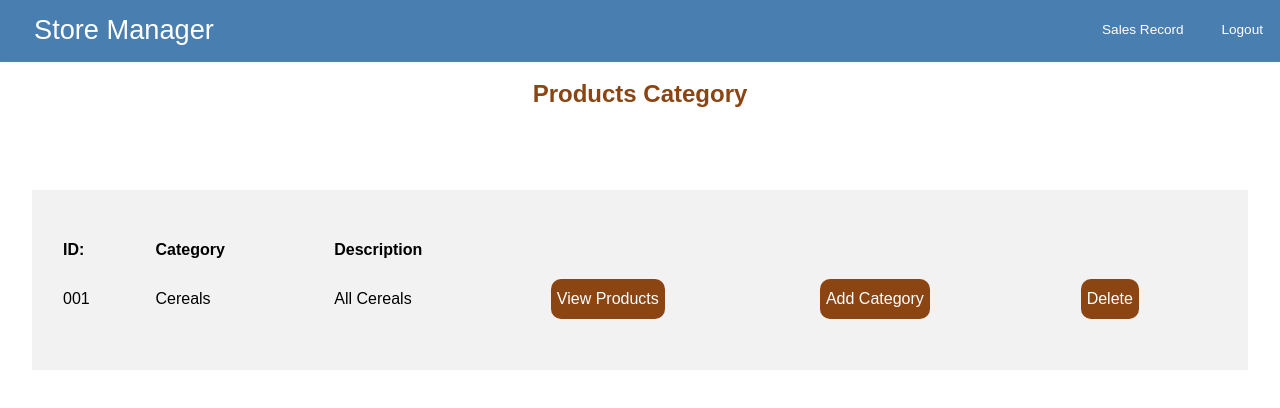
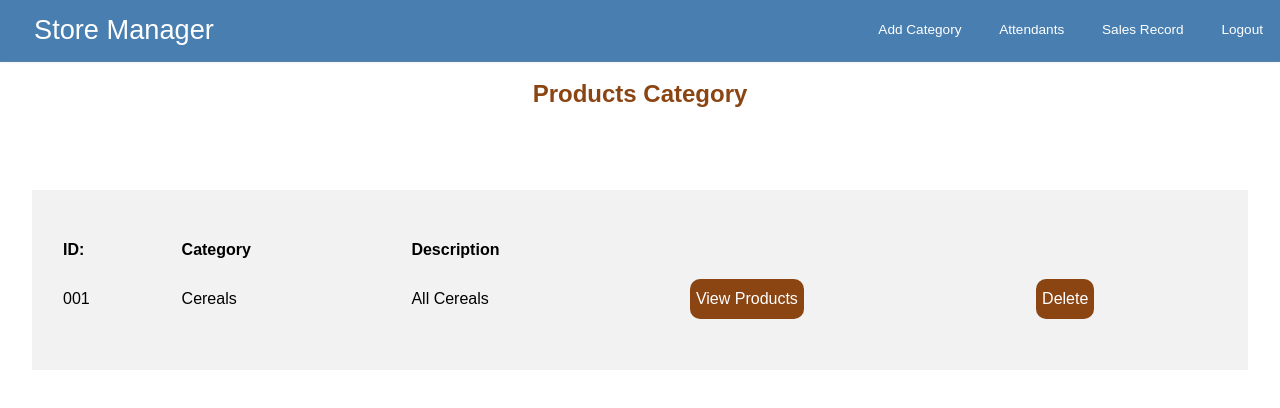
Before and after one commit to kmwangemi/Store-Manager-App, a plain HTML site: page UI/category.html in a window 1280 px wide. Drawn offline with Linux system fonts and the light colour scheme.

Commit message:
added more links to header and deleted one from table row

```diff
--- a/UI/category.html
+++ b/UI/category.html
@@ -13,6 +13,8 @@
             <a href="category.html"> <h1> Store Manager </h1> </a>
             <nav id="nav">
                 <ul>
+                    <li><a href="add_category.html">Add Category</a></li>
+                    <li><a href="attendants.html">attendants</a></li>
                     <li><a href="sales.html">Sales Record</a></li>
                     <li><a href="../index.html">Logout</a></li>
                 </ul>
@@ -35,7 +37,6 @@
                         <td class="col-md-2">Cereals</td>
                         <td class="col-md-3">All Cereals</td>
                         <td><a href="products.html"><button class="btn btn-success">View Products</button></a></td>
-                        <td><a href="add_category.html"><button class="btn btn-success">Add Category</button></a></td>
                         <td><a href="category.html"><button type='button' class="btn btn-danger">Delete</button></a></td>
                     </tr>
                 </tbody>
```
